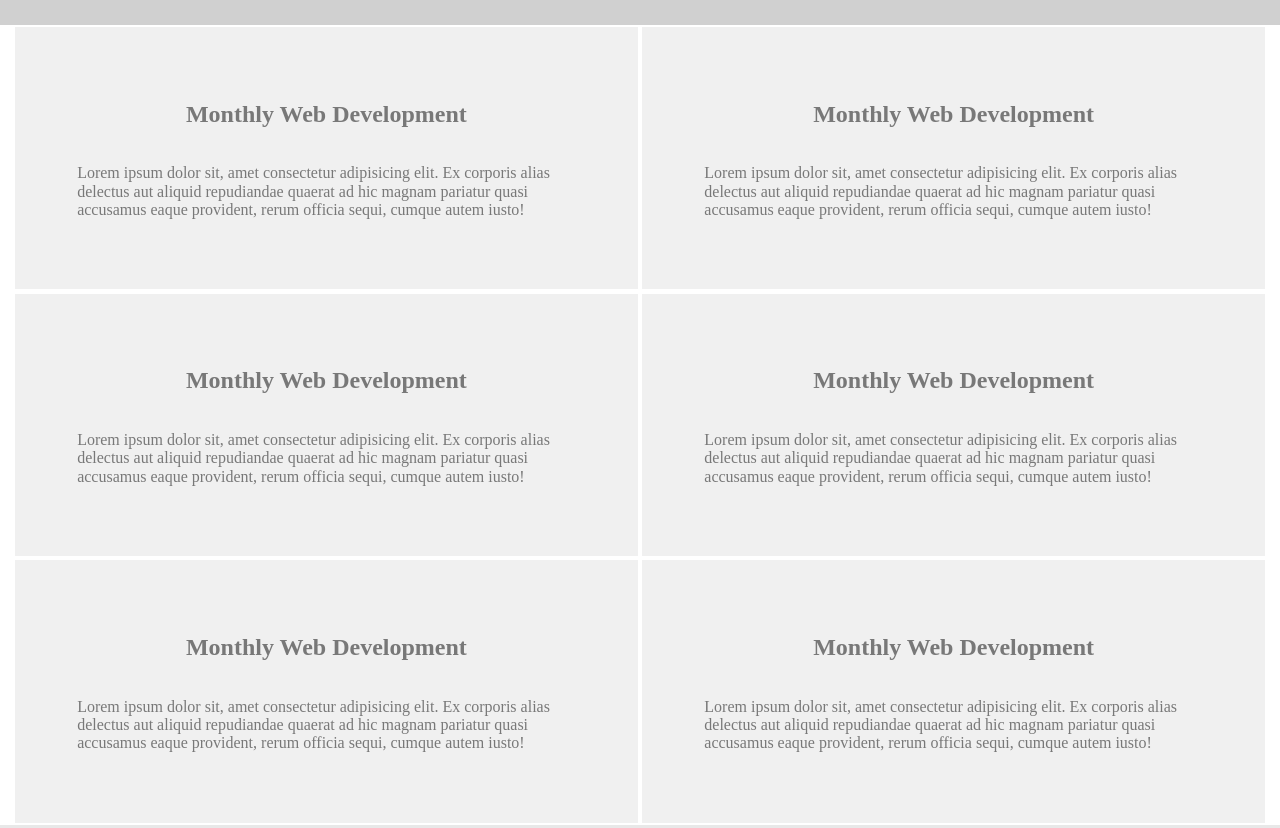
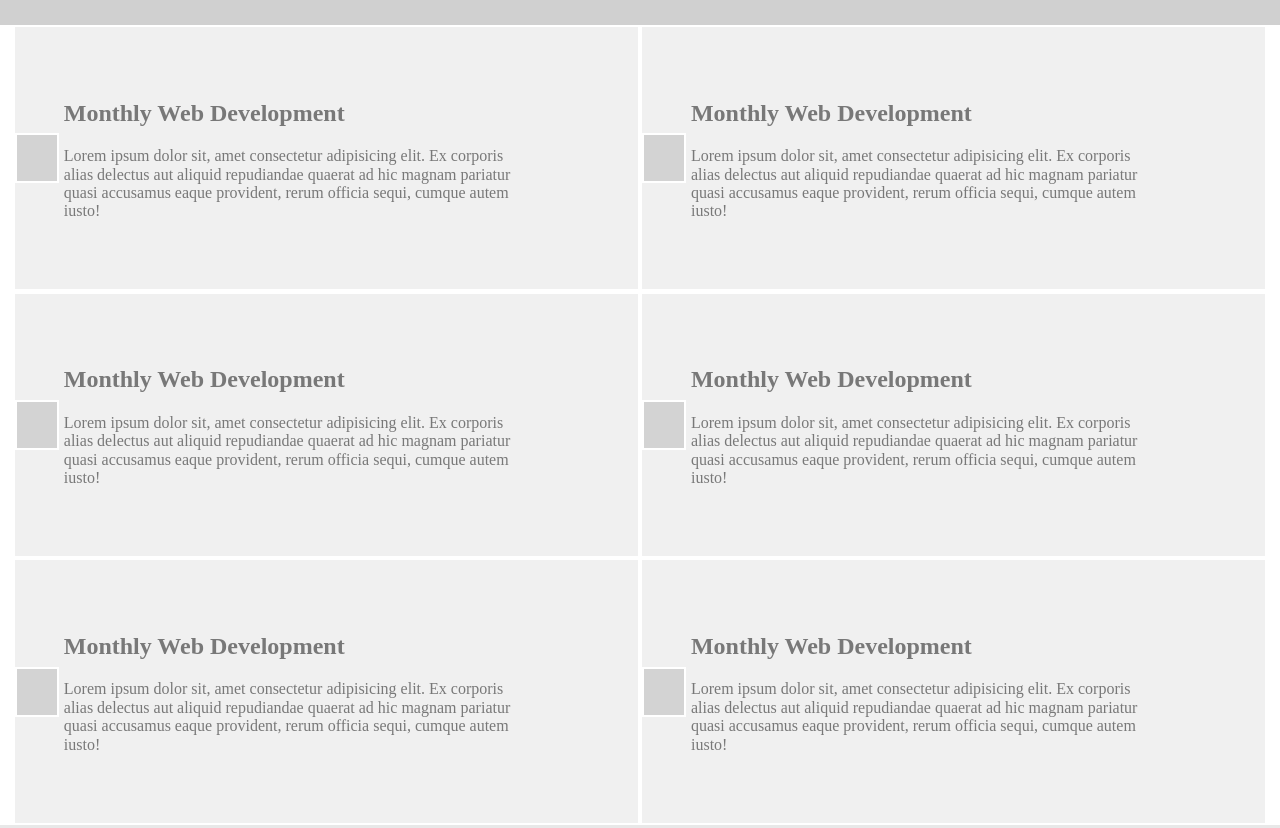
Before and after one commit to AndresFMoya/HTML_and_CSS3-Design_Teardown, a plain HTML site: page index.html in a window 1280 px wide. Shown: the part 4925-5753 px from the top of the page. Drawn offline with Linux system fonts and the light colour scheme.

Commit message:
add images

```diff
--- a/index.html
+++ b/index.html
@@ -128,38 +128,56 @@
     </section>
     <section class="articles2">
       <article>
+        <div class="image"></div>
+        <div>
         <h2>Monthly Web Development</h2>
         <p>Lorem ipsum dolor sit, amet consectetur adipisicing elit. Ex corporis alias delectus aut aliquid repudiandae
           quaerat ad hic magnam pariatur quasi accusamus eaque provident, rerum officia sequi, cumque autem iusto!</p>
+        </div>
       </article>
 
       <article>
+          <div class="image"></div>
+          <div>
           <h2>Monthly Web Development</h2>
           <p>Lorem ipsum dolor sit, amet consectetur adipisicing elit. Ex corporis alias delectus aut aliquid repudiandae
             quaerat ad hic magnam pariatur quasi accusamus eaque provident, rerum officia sequi, cumque autem iusto!</p>
+          </div>
       </article>
 
       <article>
+          <div class="image"></div>
+          <div>
           <h2>Monthly Web Development</h2>
           <p>Lorem ipsum dolor sit, amet consectetur adipisicing elit. Ex corporis alias delectus aut aliquid repudiandae
             quaerat ad hic magnam pariatur quasi accusamus eaque provident, rerum officia sequi, cumque autem iusto!</p>
+          </div>
       </article>
       <article>
+          <div class="image"></div>
+          <div>
           <h2>Monthly Web Development</h2>
           <p>Lorem ipsum dolor sit, amet consectetur adipisicing elit. Ex corporis alias delectus aut aliquid repudiandae
             quaerat ad hic magnam pariatur quasi accusamus eaque provident, rerum officia sequi, cumque autem iusto!</p>
+          </div>
       </article>
 
       <article>
+          <div class="image"></div>
+          <div>
           <h2>Monthly Web Development</h2>
           <p>Lorem ipsum dolor sit, amet consectetur adipisicing elit. Ex corporis alias delectus aut aliquid repudiandae
             quaerat ad hic magnam pariatur quasi accusamus eaque provident, rerum officia sequi, cumque autem iusto!</p>
+          </div>
       </article>
 
       <article>
+          <div class="image"></div>
+          <div>
           <h2>Monthly Web Development</h2>
           <p>Lorem ipsum dolor sit, amet consectetur adipisicing elit. Ex corporis alias delectus aut aliquid repudiandae
             quaerat ad hic magnam pariatur quasi accusamus eaque provident, rerum officia sequi, cumque autem iusto!</p>
+          </div>
       </article>
     </section>
     <section class="seemorearticles">
--- a/style.css
+++ b/style.css
@@ -160,8 +160,19 @@ p {
 }
 
 .articles2 article {
+  display: flex;
+  flex-direction: row;
   width: 49%;
   height: 33.3%;
+  border: 2px solid white;
+}
+
+.articles2 .image {
+  display: flex;
+  height: 50px;
+  width: 100px;
+  margin-right: 5px;
+  background-color: #d3d3d3;
   border: 2px solid white;
 }
 
```
Lines whose indentation alone changed are shown as unchanged.
